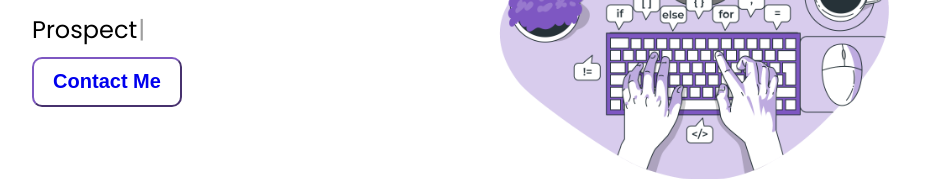
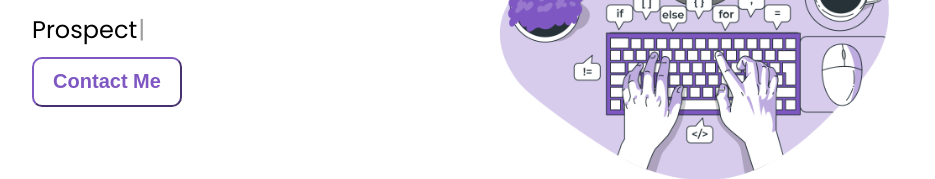
Before and after one commit to Khiem17204/portfolio, a React (Create React App) app: page / in a window 1280 px wide. Shown: the part 312-491 px from the top of the page, without its empty margins (172-1107 px from the left). Built offline with nearby package versions, Linux system fonts and the light colour scheme.

Commit message:
fix button color

```diff
--- a/src/components/body/about/about.css
+++ b/src/components/body/about/about.css
@@ -33,7 +33,10 @@
 }
 .link {
     text-decoration: none;
-    text-decoration-color: #7e57c2;
+    color: #7e57c2;
+}
+.link:link{
+    color: #7e57c2;
 }
 @keyframes appear {
     0%{
```
